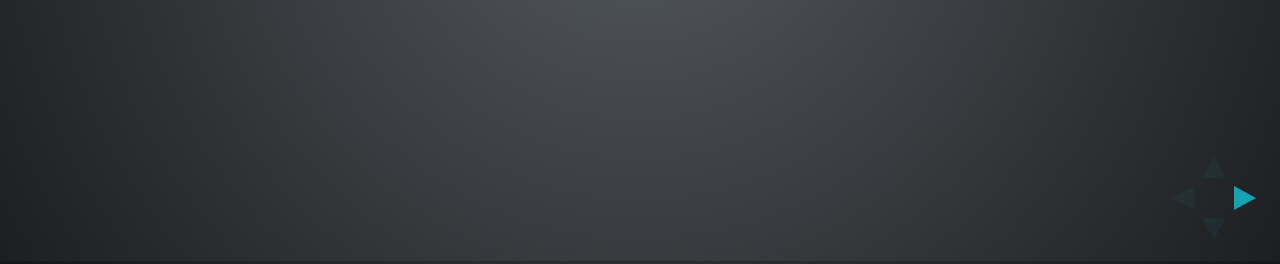
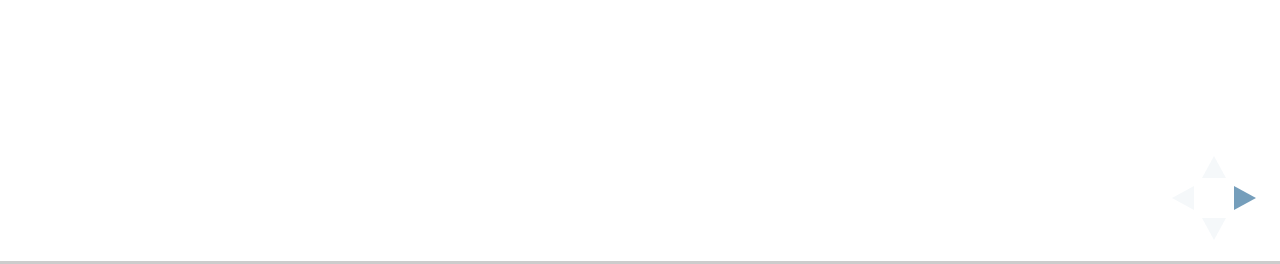
Before and after one commit to abendigo/tale-modern-web-dev, a website: page index.html in a window 1280 px wide. Shown: the part 536-800 px from the top of the page. Drawn offline with nearby package versions, Linux system fonts and the light colour scheme.

Commit message:
use Sky theme without its blue background
the font is nice

```diff
--- a/css/theme/sky.css
+++ b/css/theme/sky.css
@@ -12,6 +12,7 @@
  * GLOBAL STYLES
  *********************************************/
 body {
+/*
   background: #add9e4;
   background: -moz-radial-gradient(center, circle cover, #f7fbfc 0%, #add9e4 100%);
   background: -webkit-gradient(radial, center center, 0px, center center, 100%, color-stop(0%, #f7fbfc), color-stop(100%, #add9e4));
@@ -19,7 +20,9 @@ body {
   background: -o-radial-gradient(center, circle cover, #f7fbfc 0%, #add9e4 100%);
   background: -ms-radial-gradient(center, circle cover, #f7fbfc 0%, #add9e4 100%);
   background: radial-gradient(center, circle cover, #f7fbfc 0%, #add9e4 100%);
-  background-color: #f7fbfc; }
+  background-color: #f7fbfc;
+  */
+}
 
 .reveal {
   font-family: "Open Sans", sans-serif;
--- a/index.html
+++ b/index.html
@@ -15,7 +15,7 @@
 		<meta name="viewport" content="width=device-width, initial-scale=1.0, maximum-scale=1.0, user-scalable=no">
 
 		<link rel="stylesheet" href="css/reveal.min.css">
-		<link rel="stylesheet" href="css/theme/default.css" id="theme">
+		<link rel="stylesheet" href="css/theme/sky.css" id="theme">
 
 		<!-- For syntax highlighting -->
 		<link rel="stylesheet" href="lib/css/zenburn.css">
```
